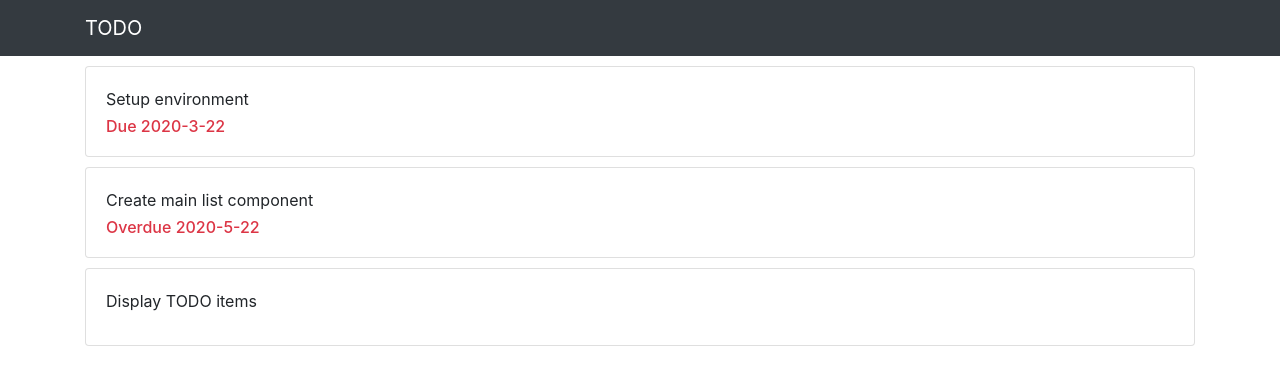
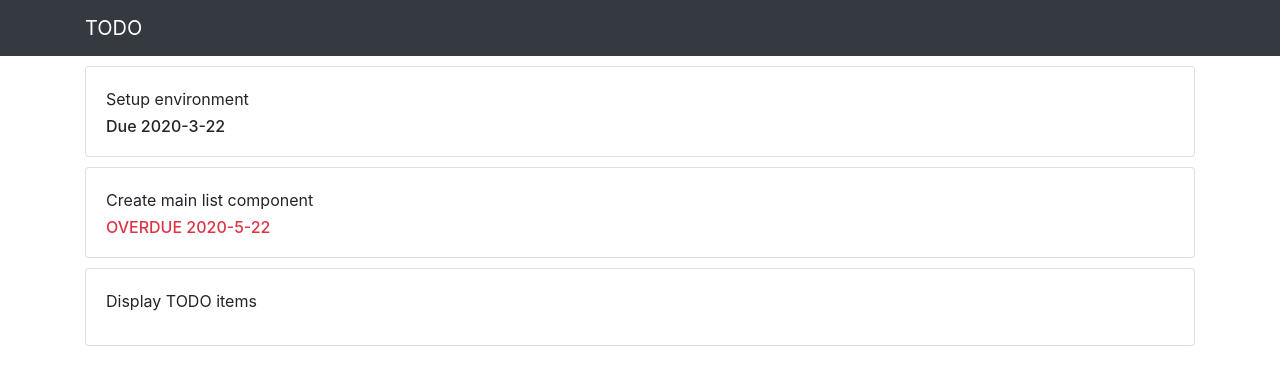
Before and after one commit to sametemek/VueLearning, a Vue app in the folder src/todo/: page / in a window 1280 px wide. Shown: the top 382 px of the page. Built offline with nearby package versions, Linux system fonts and the light colour scheme.

Commit message:
Working With Style

```diff
--- a/src/todo/src/components/TodoListItemBody.vue
+++ b/src/todo/src/components/TodoListItemBody.vue
@@ -1,7 +1,7 @@
 <template>
   <div class="card-body">
     <div class="card-title">{{item.title}}</div>
-    <h6 class="card-subtitle text-danger" v-if="item.dueDate">
+    <h6 class="card-subtitle" :class="overDueCss" v-if="item.dueDate">
       <span>{{dueDateLabel}}</span>
       {{ formattedDate }}
     </h6>
@@ -16,8 +16,17 @@ export default {
       return dt.getFullYear() + "-" + (dt.getMonth() + 1) + "-" + dt.getDate();
     },
     dueDateLabel() {
-      let isOverDue = this.item.dueDate.getTime() > Date.now();
-      return isOverDue ? "Overdue" : "Due";
+      return this.isOverDue ? "Overdue" : "Due";
+    },
+    isOverDue() {
+      return this.item.dueDate.getTime() > Date.now();
+    },
+    overDueCss() {
+      return {
+        "text-danger": this.isOverDue,
+        bold: true,
+        "text-uppercase": this.isOverDue
+      };
     }
   }
 };
```
